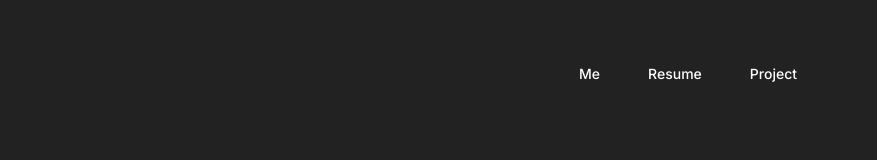
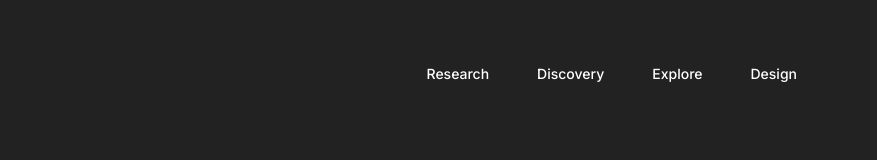
Before and after one commit to Yuchen-Zhang-zyc/portfolio-web, a Next.js app: page /projects/nirvana in a window 1280 px wide. Shown: the top 160 px of the page, without its empty margins (403-1280 px from the left). Built offline with nearby package versions, Linux system fonts and the light colour scheme.

Commit message:
Update Navigation for Nirvana project page

```diff
--- /dev/null
+++ b/src/app/components/TopNav.tsx
@@ -0,0 +1,51 @@
+"use client";
+
+import Link from "next/link";
+import { usePathname } from "next/navigation";
+
+export default function TopNav() {
+    const pathname = usePathname();
+
+    // For Nirvana project page
+    if (pathname === "/projects/nirvana") {
+        return (
+            <header className="w-full absolute top-0 left-0 right-0 z-50">
+                <div className="max-w-[1280px] mx-auto w-full px-6 md:px-[80px] pt-12 md:pt-[64px] flex justify-end">
+                    <nav className="flex gap-12 font-body text-white text-sm font-medium">
+                        <Link href="#research" className="hover:text-[#06b6d4] transition-colors">
+                            Research
+                        </Link>
+                        <Link href="#discovery" className="hover:text-[#a78bfa] transition-colors">
+                            Discovery
+                        </Link>
+                        <Link href="#explore" className="hover:text-[#ea7e2b] transition-colors">
+                            Explore
+                        </Link>
+                        <Link href="#design" className="hover:text-[#22c55e] transition-colors">
+                            Design
+                        </Link>
+                    </nav>
+                </div>
+            </header>
+        );
+    }
+
+    // Default header for all other pages
+    return (
+        <header className="w-full absolute top-0 left-0 right-0 z-50">
+            <div className="max-w-[1280px] mx-auto w-full px-6 md:px-[80px] pt-12 md:pt-[64px] flex justify-end">
+                <nav className="flex gap-12 font-body text-white text-sm font-medium">
+                    <Link href="/#about" className="hover:text-brand-accent transition-colors">
+                        Me
+                    </Link>
+                    <Link href="/#resume" className="hover:text-brand-accent transition-colors">
+                        Resume
+                    </Link>
+                    <Link href="/#projects" className="hover:text-brand-accent transition-colors">
+                        Project
+                    </Link>
+                </nav>
+            </div>
+        </header>
+    );
+}
--- a/src/app/layout.tsx
+++ b/src/app/layout.tsx
@@ -1,7 +1,7 @@
 import type { Metadata } from "next";
 import { Space_Grotesk, JetBrains_Mono, DM_Serif_Display, Inter } from "next/font/google";
 import "./globals.css";
-import Link from "next/link";
+import TopNav from "./components/TopNav";
 
 const spaceGrotesk = Space_Grotesk({ subsets: ["latin"], variable: "--font-sans" });
 const jetbrainsMono = JetBrains_Mono({ subsets: ["latin"], variable: "--font-mono" });
@@ -23,21 +23,7 @@ export default function RootLayout({
       <body className={`${spaceGrotesk.variable} ${jetbrainsMono.variable} ${dmSerifDisplay.variable} ${inter.variable} font-body antialiased bg-brand-bg text-brand-primary min-h-screen flex flex-col`}>
 
         {/* Top Navigation */}
-        <header className="w-full absolute top-0 left-0 right-0 z-50">
-          <div className="max-w-[1280px] mx-auto w-full px-6 md:px-[80px] pt-12 md:pt-[64px] flex justify-end">
-            <nav className="flex gap-12 font-body text-white text-sm font-medium">
-              <Link href="#about" className="hover:text-brand-accent transition-colors">
-                Me
-              </Link>
-              <Link href="#resume" className="hover:text-brand-accent transition-colors">
-                Resume
-              </Link>
-              <Link href="#projects" className="hover:text-brand-accent transition-colors">
-                Project
-              </Link>
-            </nav>
-          </div>
-        </header>
+        <TopNav />
 
         {/* Main Content Area */}
         <main className="flex-1 w-full">
--- a/src/app/projects/nirvana/page.tsx
+++ b/src/app/projects/nirvana/page.tsx
@@ -130,7 +130,7 @@ export default function Frame() {
       {/* 🚀 Scaling wrapper: origin-top-left keeps it left-anchored, not right-shifted */}
       <div className="relative w-[1440px] h-full transform origin-top-left scale-[0.35] sm:scale-50 md:scale-[0.6] lg:scale-75 xl:scale-95 2xl:scale-100">
 
-        <div className="absolute content-stretch flex flex-col gap-[48px] items-start left-[491px] top-[3920.46px] w-[918.283px]" data-node-id="145:916">
+        <div id="discovery" className="absolute content-stretch flex flex-col gap-[48px] items-start left-[491px] top-[3920.46px] w-[918.283px]" data-node-id="145:916">
           <div className="content-stretch flex flex-col gap-[24px] items-start not-italic relative shrink-0 w-[646px]" data-node-id="145:894">
             <div className="grid-cols-[max-content] grid-rows-[max-content] inline-grid leading-[normal] place-items-start relative shrink-0" data-node-id="124:1112">
               <p className="col-1 font-sans font-bold tracking-tight font-bold tracking-tight h-[47px] ml-0 mt-[19px] relative row-1 text-[#a78bfa] text-[40px] w-[370px]" data-node-id="108:728">
@@ -437,7 +437,7 @@ export default function Frame() {
             </div>
           </div>
         </div>
-        <div className="absolute content-stretch flex flex-col gap-[48px] items-start left-[491px] top-[1245px] w-[922px]" data-node-id="145:918">
+        <div id="research" className="absolute content-stretch flex flex-col gap-[48px] items-start left-[491px] top-[1245px] w-[922px]" data-node-id="145:918">
           <div className="grid-cols-[max-content] grid-rows-[max-content] inline-grid leading-[0] not-italic place-items-start relative shrink-0" data-node-id="124:1113">
             <p className="col-1 font-sans font-normal font-normal leading-[1.6] ml-0 mt-[91px] relative row-1 text-gray-300 text-[16px] w-[601px]" data-node-id="70:687">
               The modified car culture is a very colorful place, and each modified car culture has its origin. Among them, the Japanese modified car culture I am familiar with is heavily modified to increase performance as well as visual impact
@@ -1044,7 +1044,7 @@ export default function Frame() {
             </div>
           </div>
         </div>
-        <div className="absolute content-stretch flex flex-col gap-[48px] items-start left-[491px] top-[7216.36px] w-[921px]" data-node-id="145:906">
+        <div id="design" className="absolute content-stretch flex flex-col gap-[48px] items-start left-[491px] top-[7216.36px] w-[921px]" data-node-id="145:906">
           <div className="grid-cols-[max-content] grid-rows-[max-content] inline-grid leading-[normal] not-italic place-items-start relative shrink-0" data-node-id="120:1108">
             <p className="col-1 font-sans font-bold tracking-tight font-bold tracking-tight ml-0 mt-[19px] relative row-1 text-[#22c55e] text-[40px] w-[370px]" data-node-id="120:1109">
               Design
@@ -1885,7 +1885,7 @@ export default function Frame() {
             </div>
           </div>
         </div>
-        <div className="absolute content-stretch flex flex-col gap-[48px] items-start left-[491px] top-[5591.46px] w-[924px]" data-node-id="145:914">
+        <div id="explore" className="absolute content-stretch flex flex-col gap-[48px] items-start left-[491px] top-[5591.46px] w-[924px]" data-node-id="145:914">
           <div className="content-stretch flex flex-col gap-[24px] items-start not-italic relative shrink-0 w-[618px]" data-node-id="145:895">
             <div className="grid-cols-[max-content] grid-rows-[max-content] inline-grid leading-[normal] place-items-start relative shrink-0" data-node-id="109:934">
               <p className="col-1 font-['Inter:Bold',sans-serif] font-bold ml-0 mt-[19px] relative row-1 text-[#ea7e2b] text-[40px] w-[370px]" data-node-id="109:931">
```
